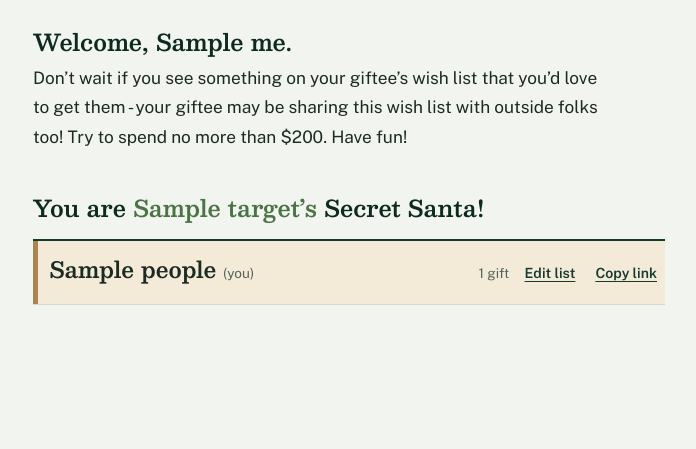
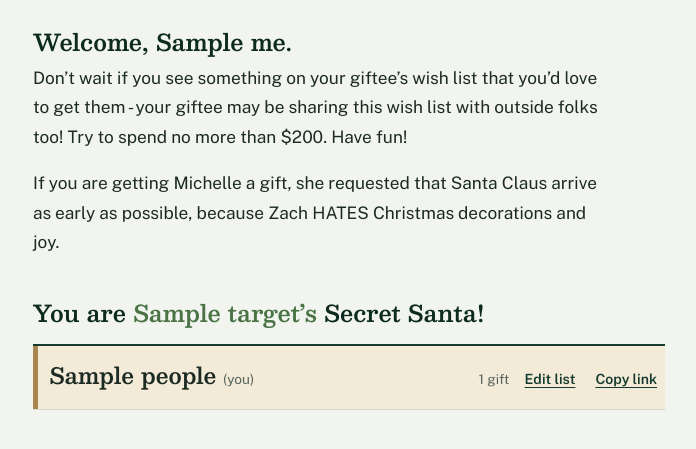
Before and after one commit to jhamil71/secret-santa, a Flask app: template templates/home.html in a window 1280 px wide. Shown: the part 150-599 px from the top of the page, without its empty margins (291-987 px from the left). Run offline with Flask 3, Linux system fonts and the light colour scheme; the template is opened without the code that fills it: most values are stand-ins (such as "Sample title", 1, 10 or a date in 2020).

Commit message:
Add note about Michelle's gift to the welcome text
Co-Authored-By: Claude Sonnet 5.5 <noreply@anthropic.com>
Claude-Session: https://claude.ai/code/session_018wR3byGBk5muSHGRwTh6ec

```diff
--- a/templates/home.html
+++ b/templates/home.html
@@ -21,6 +21,7 @@
 <section class="welcome-note">
   <h2>Welcome, {{ me.name }}.</h2>
   <p>Don’t wait if you see something on your giftee’s wish list that you’d love to get them - your giftee may be sharing this wish list with outside folks too! Try to spend no more than $200. Have fun!</p>
+  <p>If you are getting Michelle a gift, she requested that Santa Claus arrive as early as possible, because Zach HATES Christmas decorations and joy.</p>
 </section>
 
 {% if drawn and not target %}
```
